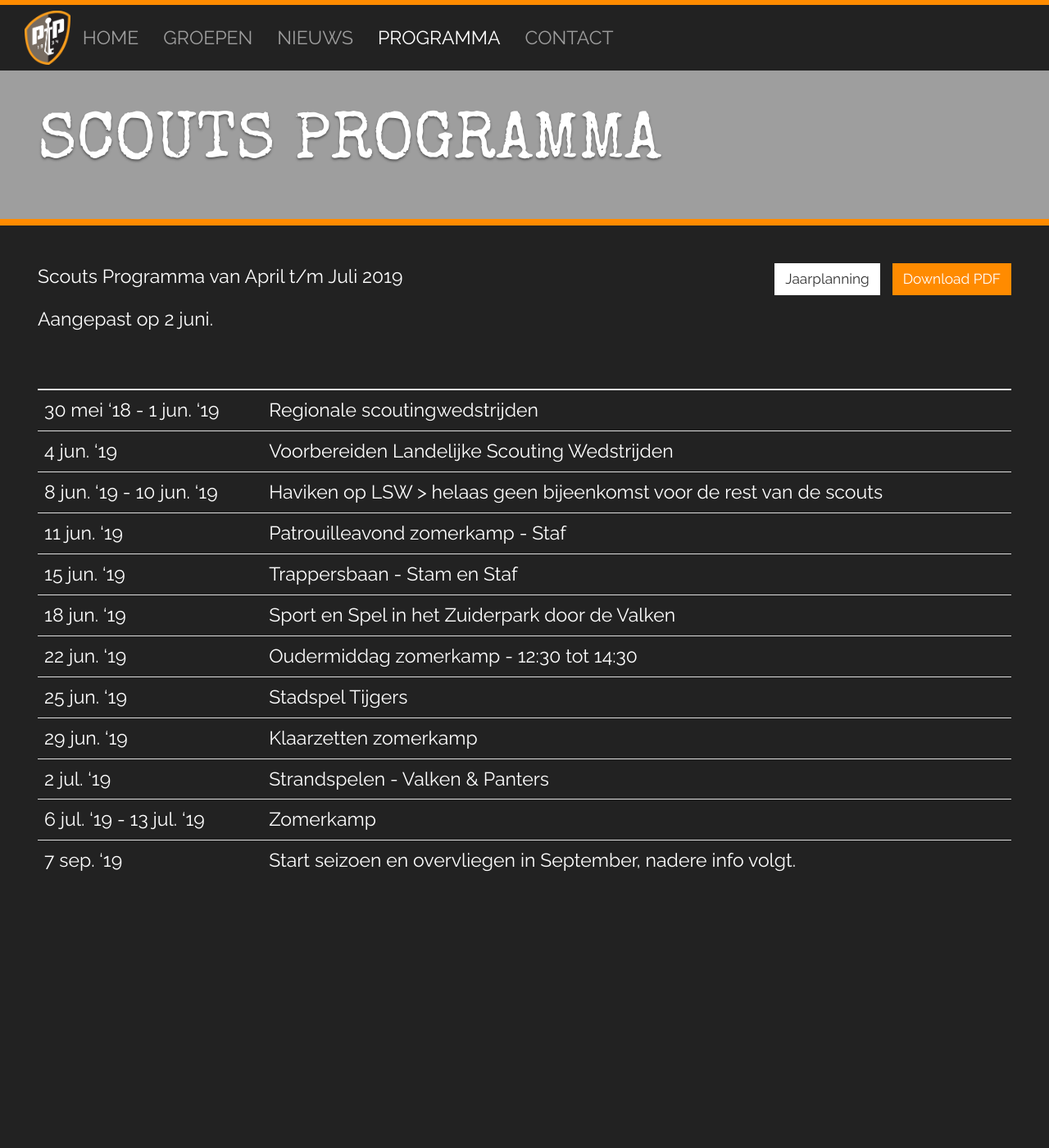
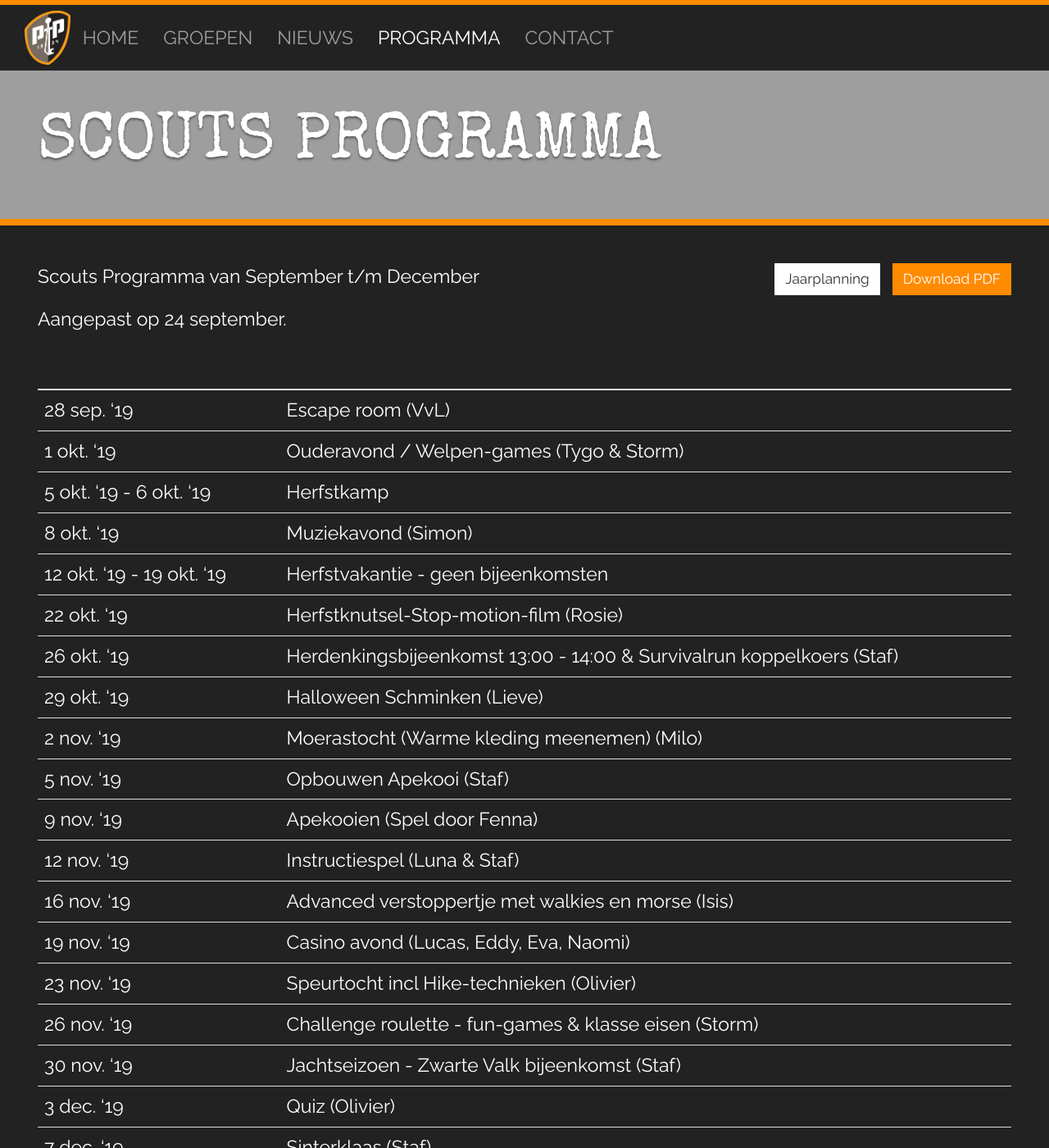
Before and after one commit to nognooitmeegemaakt/website, a Jekyll site: the page built from _agenda/scouts.md, in a window 1280 px wide and 1400 px high. Shown: the whole window at 82% size. Built offline with Jekyll 4.4.1, drawn with Linux system fonts in a browser that asks for light colours; some web fonts are replaced; some of the changed text lies outside the part shown.

Commit message:
Update scouts.md Agenda through CMS
By Guidon van den Berg (141.101.76.187)

```diff
--- a/_agenda/scouts.md
+++ b/_agenda/scouts.md
@@ -6,24 +6,41 @@ agenda: scouts
 footer: ""
 ---
 
-Scouts Programma van April t/m Juli 2019
+Scouts Programma van September t/m December
 
-Aangepast op 2 juni.
+Aangepast op 24 september.
 
 | | |
 |---|---|
-| 30 mei '18 - 1 jun. '19 | Regionale scoutingwedstrijden |
-| 4 jun. '19 | Voorbereiden Landelijke Scouting Wedstrijden |
-| 8 jun. '19 - 10 jun. '19 | Haviken op LSW > helaas geen bijeenkomst voor de rest van de scouts |
-| 11 jun. '19 | Patrouilleavond zomerkamp - Staf |
-| 15 jun. '19 | Trappersbaan - Stam en Staf |
-| 18 jun. '19 | Sport en Spel in het Zuiderpark door de Valken |
-| 22 jun. '19 | Oudermiddag zomerkamp - 12:30 tot 14:30 |
-| 25 jun. '19 | Stadspel Tijgers |
-| 29 jun. '19 | Klaarzetten zomerkamp |
-| 2 jul. '19 | Strandspelen - Valken & Panters |
-| 6 jul. '19 - 13 jul. '19 | Zomerkamp |
-| 7 sep. '19 | Start seizoen en overvliegen in September, nadere info volgt. |
+| 28 sep. '19 | Escape room (VvL) |
+| 1 okt. '19 | Ouderavond / Welpen-games (Tygo & Storm) |
+| 5 okt. '19 - 6 okt. '19 | Herfstkamp |
+| 8 okt. '19 | Muziekavond (Simon) |
+| 12 okt. '19 - 19 okt. '19 | Herfstvakantie - geen bijeenkomsten |
+| 22 okt. '19 |  Herfstknutsel-Stop-motion-film (Rosie) |
+| 26 okt. '19 |  Herdenkingsbijeenkomst 13:00 - 14:00  &  Survivalrun koppelkoers (Staf) |
+| 29 okt. '19 |  Halloween Schminken (Lieve) |
+| 2 nov. '19 |  Moerastocht (Warme kleding meenemen) (Milo) |
+| 5 nov. '19 | Opbouwen Apekooi (Staf) |
+| 9 nov. '19 | Apekooien (Spel door Fenna)  |
+| 12 nov. '19 | Instructiespel (Luna & Staf) |
+| 16 nov. '19 | Advanced verstoppertje met walkies en morse (Isis)  |
+| 19 nov. '19 | Casino avond (Lucas, Eddy, Eva, Naomi) |
+| 23 nov. '19 | Speurtocht incl Hike-technieken (Olivier) |
+| 26 nov. '19 | Challenge roulette - fun-games & klasse eisen (Storm) |
+| 30 nov. '19 | Jachtseizoen - Zwarte Valk bijeenkomst (Staf) |
+| 3 dec. '19 | Quiz (Olivier) |
+| 7 dec. '19 | Sinterklaas (Staf) |
+| 10 dec. '19 | Kerstkaarten maken (Isis) |
+| 14 dec. '19 | Boulderen (Milo & Staf) |
+| 17 dec. '19 | Waarheen leidt de weg (Staf)  |
+| 21 dec. '19 - 23 dec. '19 | Kersthike |
+| 24 dec. '19 - 7 jan. '20 | Kerstvakantie |
+| 10 jan. '20 | Nieuwjaarsborrel 20:00 - 21:30 |
+| 11 jan. '20 | Programma maken |
+| 14 jan. '20 | Ereraad |
+| 18 jan. '20 | Kimproeven (Milo, Simon, Liuna) |
+| 21 jan. '20 |  |
 {: .table :}
 
 {{ page.footer }}
```
